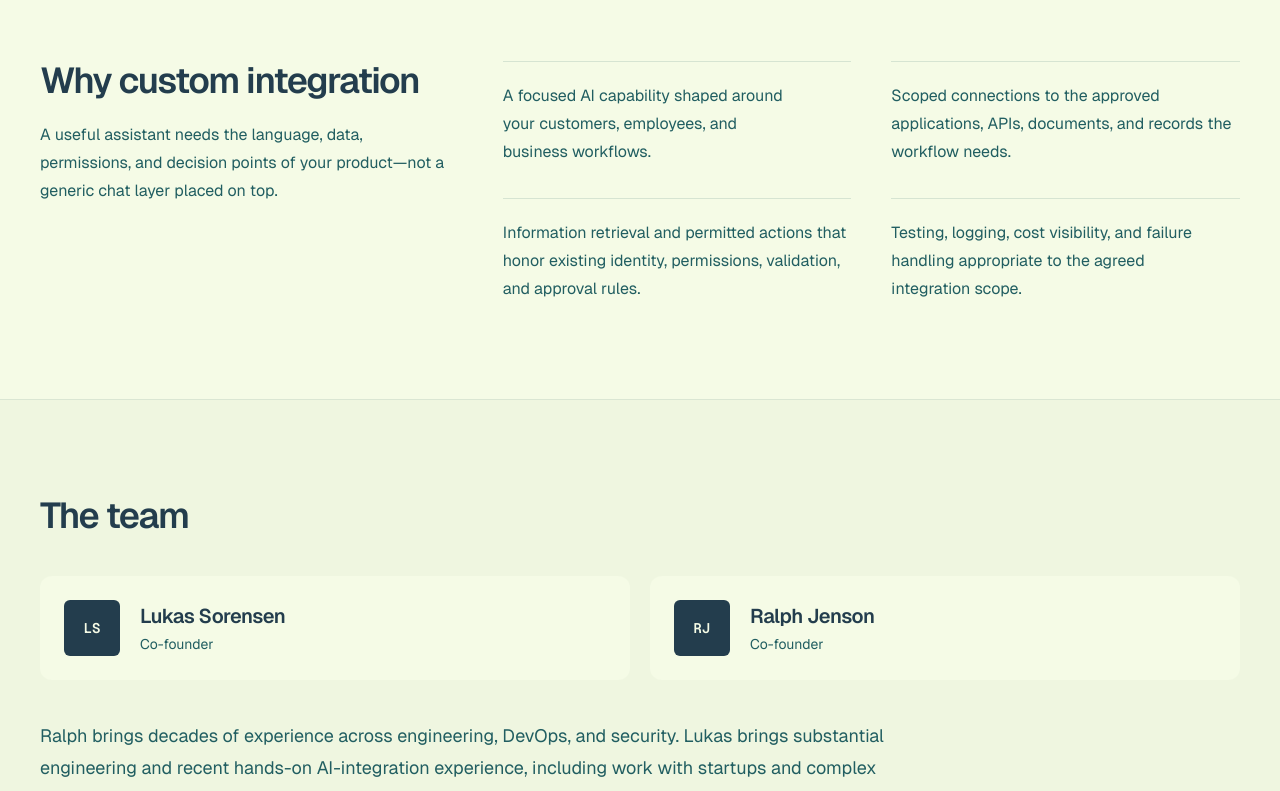
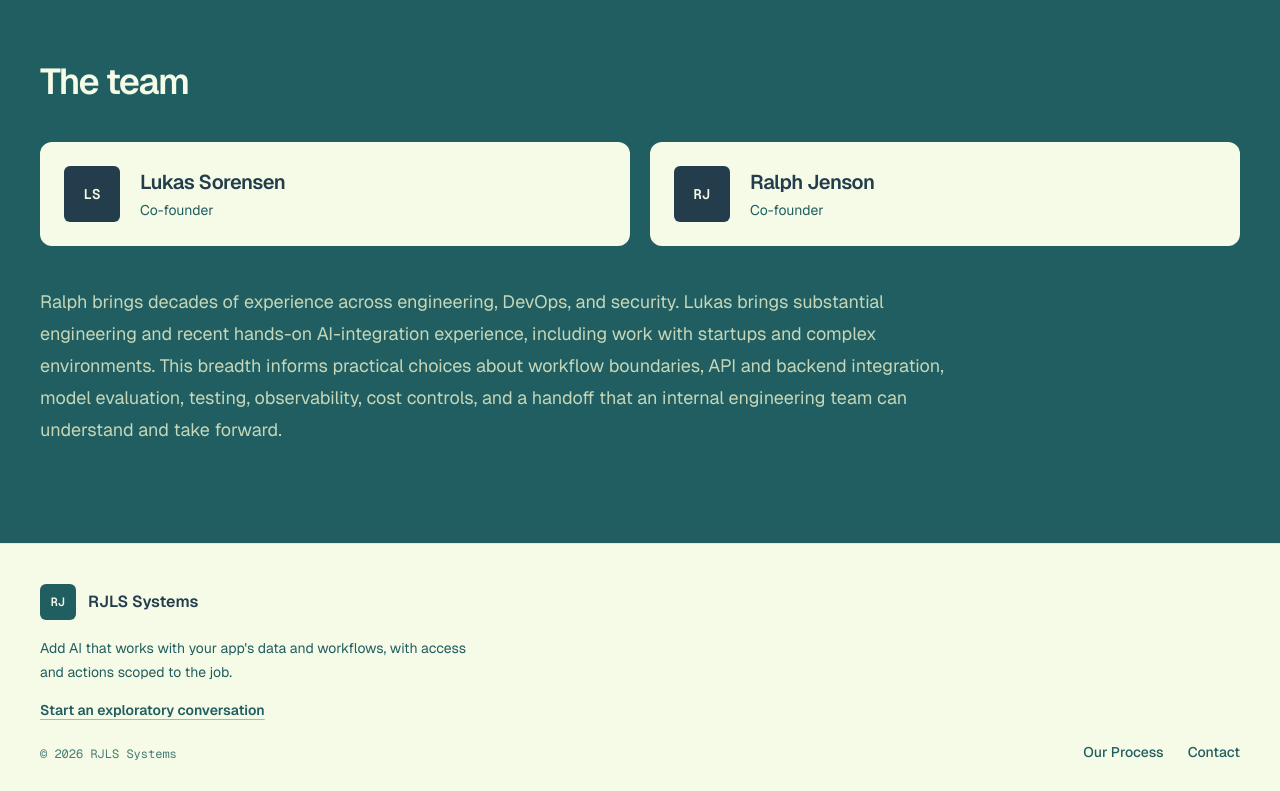
Before and after one commit to theory-foundry/website, a Next.js app: page /our-process in a window 1280 px wide. Shown: the part 1620-2411 px from the top of the page. Built offline with nearby package versions, Linux system fonts and the light colour scheme.

Commit message:
remove custom process section from our-process page

```diff
--- a/src/app/our-process/page.tsx
+++ b/src/app/our-process/page.tsx
@@ -98,31 +98,15 @@ export default function OurProcess() {
         </div>
       </section>
 
-      <section className="px-6 py-16 lg:px-10 lg:py-24">
-        <div className="mx-auto grid max-w-7xl gap-12 lg:grid-cols-[0.72fr_1.28fr]">
-          <div>
-            <h2 className={`text-4xl font-semibold tracking-[-0.04em] ${tw.TEXT_PRIMARY}`}>Why custom integration</h2>
-            <p className={`mt-5 max-w-[44ch] leading-7 ${tw.TEXT_SECONDARY}`}>
-              A useful assistant needs the language, data, permissions, and decision points of your product—not a
-              generic chat layer placed on top.
-            </p>
-          </div>
-          <div className="grid gap-x-10 gap-y-8 md:grid-cols-2">
-            {RJLS.clientOutcomes.map((outcome) => (
-              <div className="border-t border-forest/15 pt-5 dark:border-cream/25" key={outcome}>
-                <p className={`leading-7 ${tw.TEXT_SECONDARY}`}>{outcome}</p>
-              </div>
-            ))}
-          </div>
-        </div>
-      </section>
-
-      <section className="border-y border-forest/10 bg-mist/65 px-6 py-16 lg:px-10 lg:py-24 dark:border-cream/20 dark:bg-night-surface/65">
+      <section className="border-y border-forest/10 bg-forest px-6 py-16 lg:px-10 lg:py-24 dark:border-cream/20 dark:bg-night">
         <div className="mx-auto max-w-7xl">
-          <h2 className={`text-4xl font-semibold tracking-[-0.04em] ${tw.TEXT_PRIMARY}`}>The team</h2>
+          <h2 className="text-4xl font-semibold tracking-[-0.04em] text-cream">The team</h2>
           <div className="mt-10 grid gap-5 md:grid-cols-2">
             {RJLS.team.map((member) => (
-              <article className="flex items-center gap-5 rounded-xl bg-cream p-6 dark:bg-night" key={member.name}>
+              <article
+                className="flex items-center gap-5 rounded-xl bg-cream p-6 dark:bg-night-surface"
+                key={member.name}
+              >
                 <div
                   aria-hidden="true"
                   className="grid size-14 flex-none place-items-center rounded-md bg-navy font-mono text-sm font-semibold text-cream dark:bg-mist dark:text-navy"
@@ -139,7 +123,7 @@ export default function OurProcess() {
               </article>
             ))}
           </div>
-          <p className={`mt-10 max-w-[76ch] text-lg leading-8 ${tw.TEXT_SECONDARY}`}>
+          <p className="mt-10 max-w-[76ch] text-lg leading-8 text-sage">
             Ralph brings decades of experience across engineering, DevOps, and security. Lukas brings substantial
             engineering and recent hands-on AI-integration experience, including work with startups and complex
             environments. This breadth informs practical choices about workflow boundaries, API and backend integration,
```
